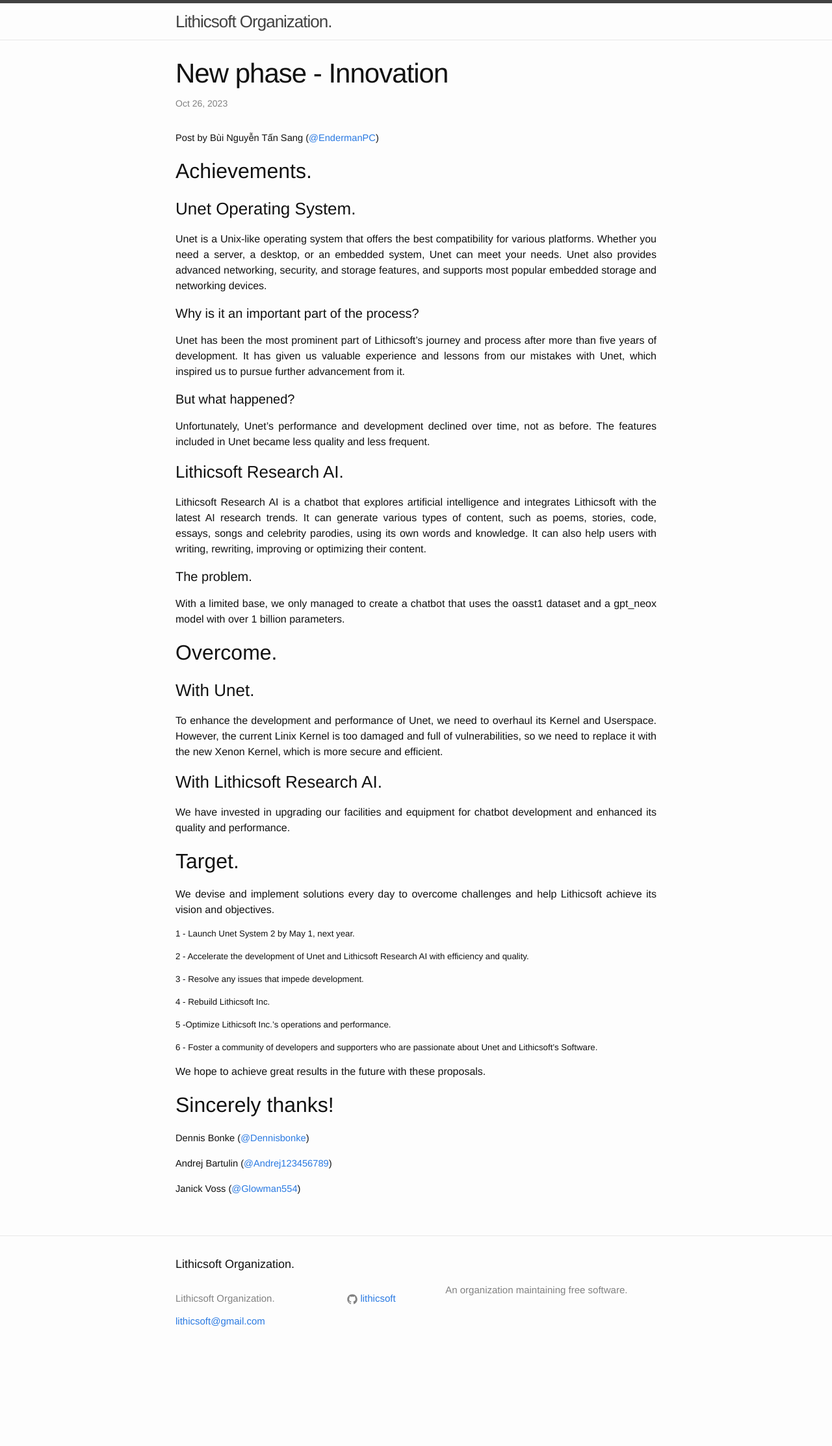
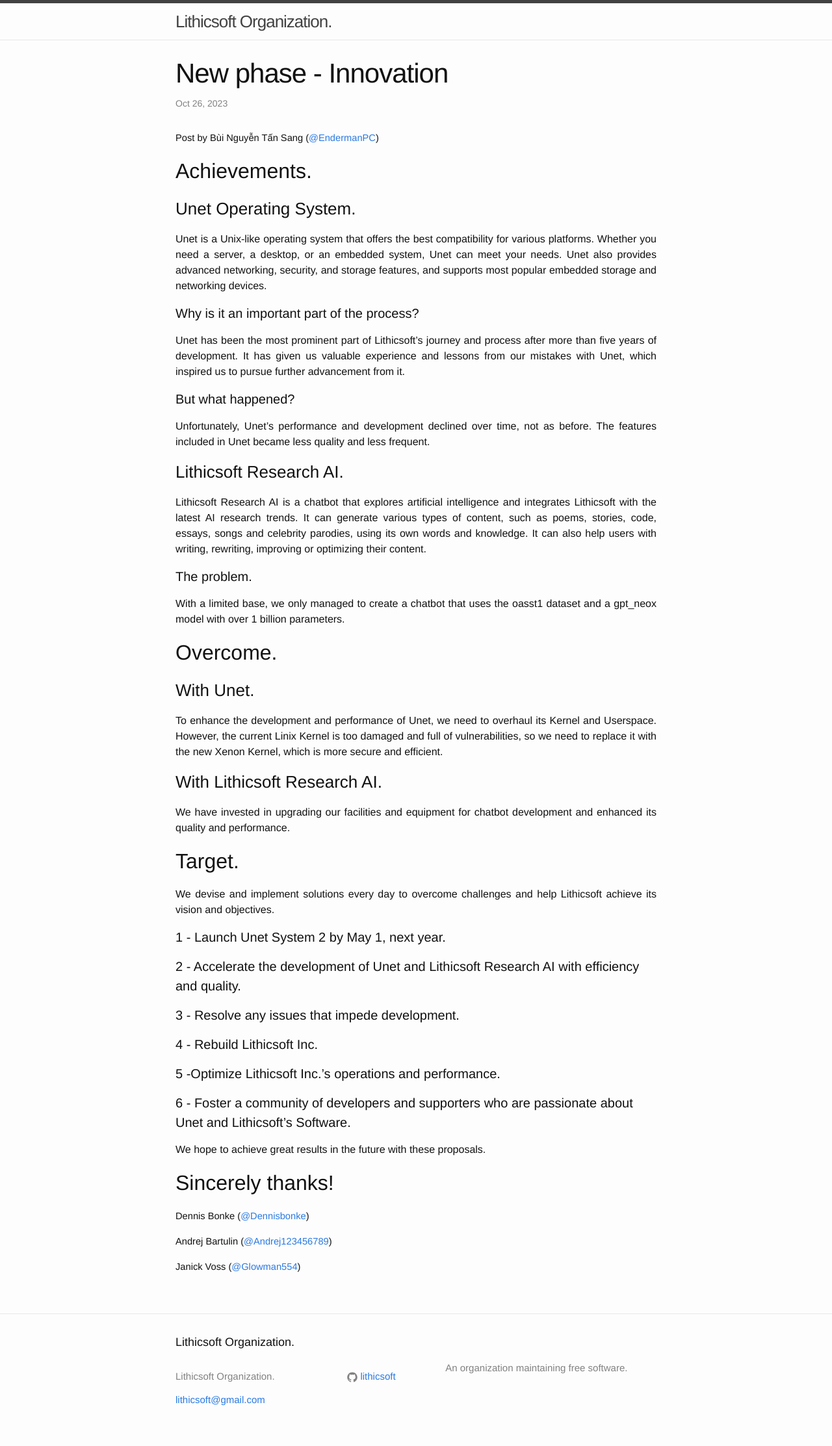
Before and after one commit to Lithicsoft/posts, a Jekyll site: the page built from _posts/2023-10-26-new-phase-innovation.markdown, in a window 1280 px wide. Shown: the whole page at 65% size. Built offline with Jekyll 4.4.1, drawn with Linux system fonts in a browser that asks for light colours; before the commit the page ends 2105 px from its top, so only the background shows below that.

```diff
--- a/_posts/2023-10-26-new-phase-innovation.markdown
+++ b/_posts/2023-10-26-new-phase-innovation.markdown
@@ -43,12 +43,12 @@ We have invested in upgrading our facilities and equipment for chatbot developme
 
 We devise and implement solutions every day to overcome challenges and help Lithicsoft achieve its vision and objectives.
 
-##### 1 - Launch Unet System 2 by May 1, next year.
-##### 2 - Accelerate the development of Unet and Lithicsoft Research AI with efficiency and quality.
-##### 3 - Resolve any issues that impede development.
-##### 4 - Rebuild Lithicsoft Inc.
-##### 5 -Optimize Lithicsoft Inc.'s operations and performance.
-##### 6 - Foster a community of developers and supporters who are passionate about Unet and Lithicsoft's Software.
+#### 1 - Launch Unet System 2 by May 1, next year.
+#### 2 - Accelerate the development of Unet and Lithicsoft Research AI with efficiency and quality.
+#### 3 - Resolve any issues that impede development.
+#### 4 - Rebuild Lithicsoft Inc.
+#### 5 -Optimize Lithicsoft Inc.'s operations and performance.
+#### 6 - Foster a community of developers and supporters who are passionate about Unet and Lithicsoft's Software.
 
 We hope to achieve great results in the future with these proposals.
 
```
